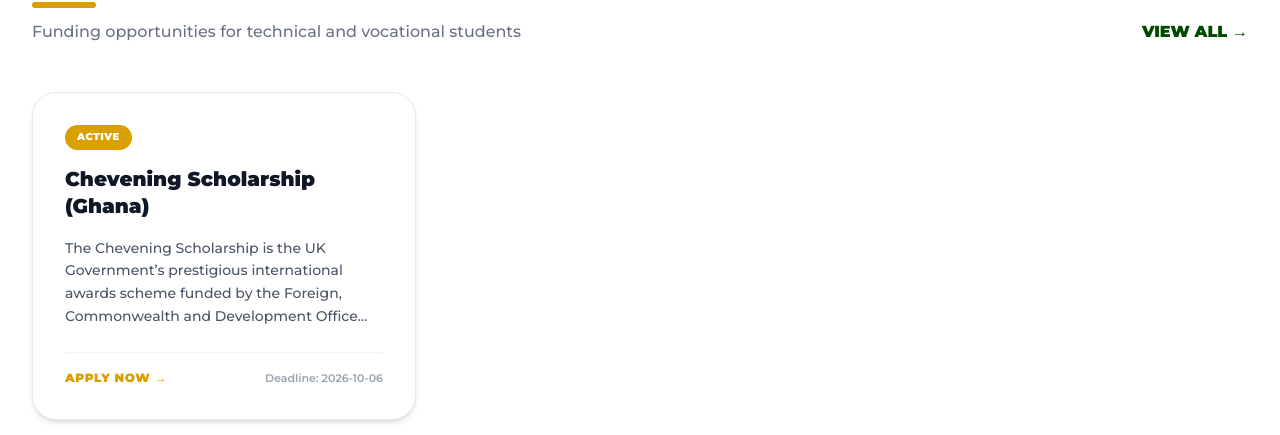
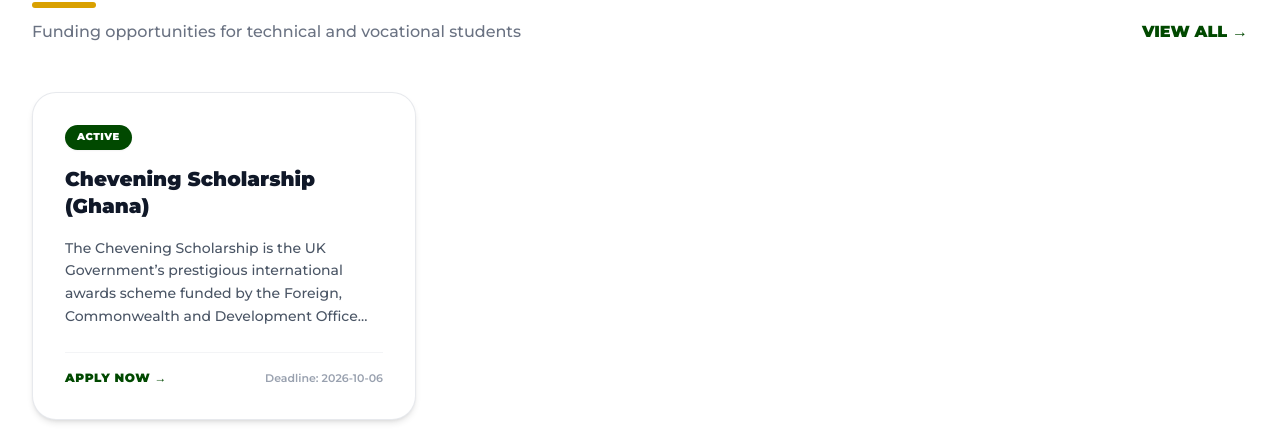
Before and after one commit to JoeVardyGC/Ghana-National-Union-Of-Technical-Students-Website, a Next.js app: page / in a window 1280 px wide. Shown: the part 1638-2073 px from the top of the page. Built offline with nearby package versions, Linux system fonts and the light colour scheme; no server answers; the database is empty.

Commit message:
fix(ui): revert card color arrangement to original sequence (green first, gold second)

```diff
--- a/app/page.tsx
+++ b/app/page.tsx
@@ -149,8 +149,7 @@ export default async function HomePage() {
             <div className="grid grid-cols-1 md:grid-cols-3 gap-5 sm:gap-8 reveal-on-scroll">
               {scholarships.slice(0, 3).map((item: any, idx: number) => {
                 const isActive = (item.status || 'active').toLowerCase() === 'active';
-                // First card (idx === 0) is the YELLOW/GOLD version!
-                const isGold = idx % 2 === 0;
+                const isGold = idx % 2 === 1;
 
                 return (
                   <div
--- a/components/InnovationsSection.tsx
+++ b/components/InnovationsSection.tsx
@@ -57,7 +57,7 @@ export default function InnovationsSection({ dbInnovations = [] }: { dbInnovatio
           <div className="grid grid-cols-1 md:grid-cols-3 gap-5 sm:gap-8 reveal-on-scroll">
             {innovations.map((item, idx) => {
               const imgUrl = resolveImgUrl(item.project_image);
-              const isGold = idx % 2 === 0;
+              const isGold = idx % 2 === 1;
 
               return (
                 <Link
--- a/components/ScholarshipsClient.tsx
+++ b/components/ScholarshipsClient.tsx
@@ -222,8 +222,7 @@ export default function ScholarshipsClient({
             <div className="grid grid-cols-1 md:grid-cols-2 lg:grid-cols-3 gap-5 sm:gap-8">
               {filteredScholarships.map((item, idx) => {
                 const urgency = getUrgencyInfo(item.deadline);
-                // First card (idx === 0) is the YELLOW/GOLD version!
-                const isGold = idx % 2 === 0;
+                const isGold = idx % 2 === 1;
 
                 return (
                   <div
```
